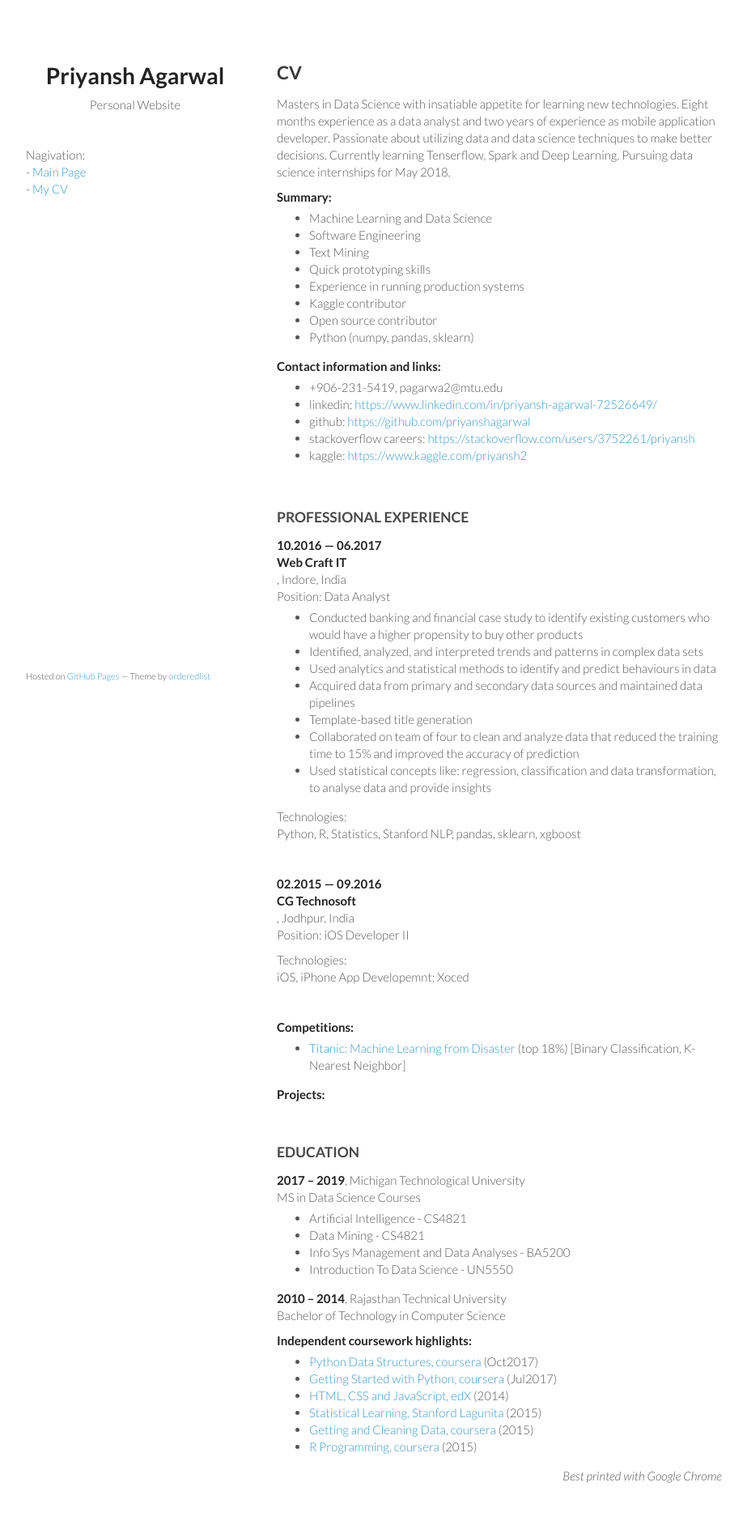
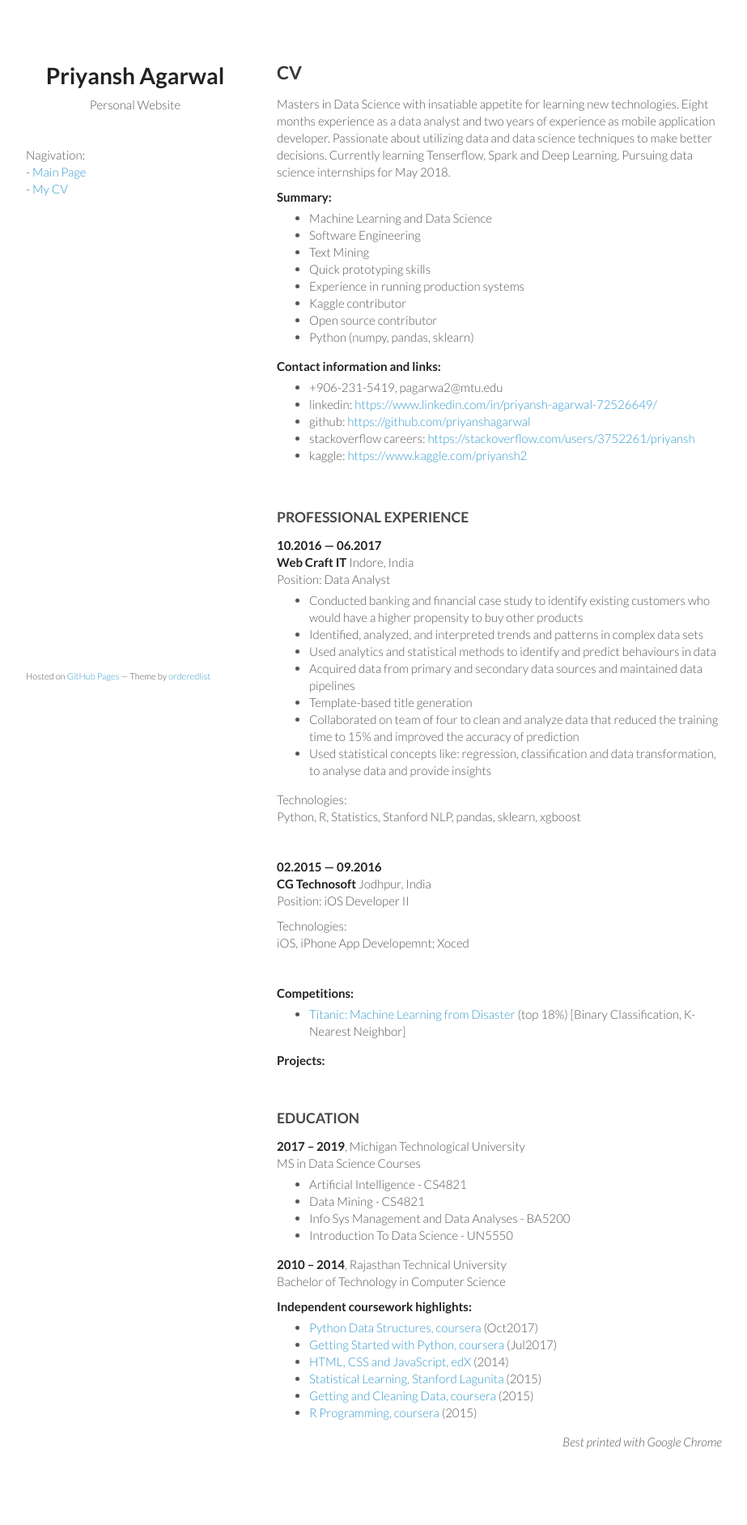
Before and after one commit to priyanshAgarwal/priyanshagarwal.github.io, a Jekyll site: the page built from cv.md, in a window 1280 px wide. Shown: the whole page at 81% size, without its empty margins (178-1101 px from the left). Built offline with Jekyll 4.4.1, drawn with Linux system fonts in a browser that asks for light colours; after the commit the page ends 1841 px from its top, so only the background shows below that.

Commit message:
Update cv.md

```diff
--- a/cv.md
+++ b/cv.md
@@ -39,7 +39,7 @@ better decisions. Currently learning Tenserflow, Spark and Deep Learning. Pursui
 
 
 <strong>10.2016 &mdash; 06.2017</strong><br/>
-<strong>Web Craft IT</strong><br/>, Indore, India<br/>
+<strong>Web Craft IT</strong> Indore, India<br/>
 Position: Data Analyst<br/>
 
 - Conducted banking and financial case study to identify existing customers who would have a
@@ -58,7 +58,7 @@ Python, R, Statistics, Stanford NLP, pandas, sklearn, xgboost<br/>
 &nbsp;
 
 <strong>02.2015 &mdash; 09.2016</strong><br/>
-<strong>CG Technosoft</strong><br/>, Jodhpur, India<br/>
+<strong>CG Technosoft</strong> Jodhpur, India<br/>
 Position: iOS Developer II<br/>
 
 
```
